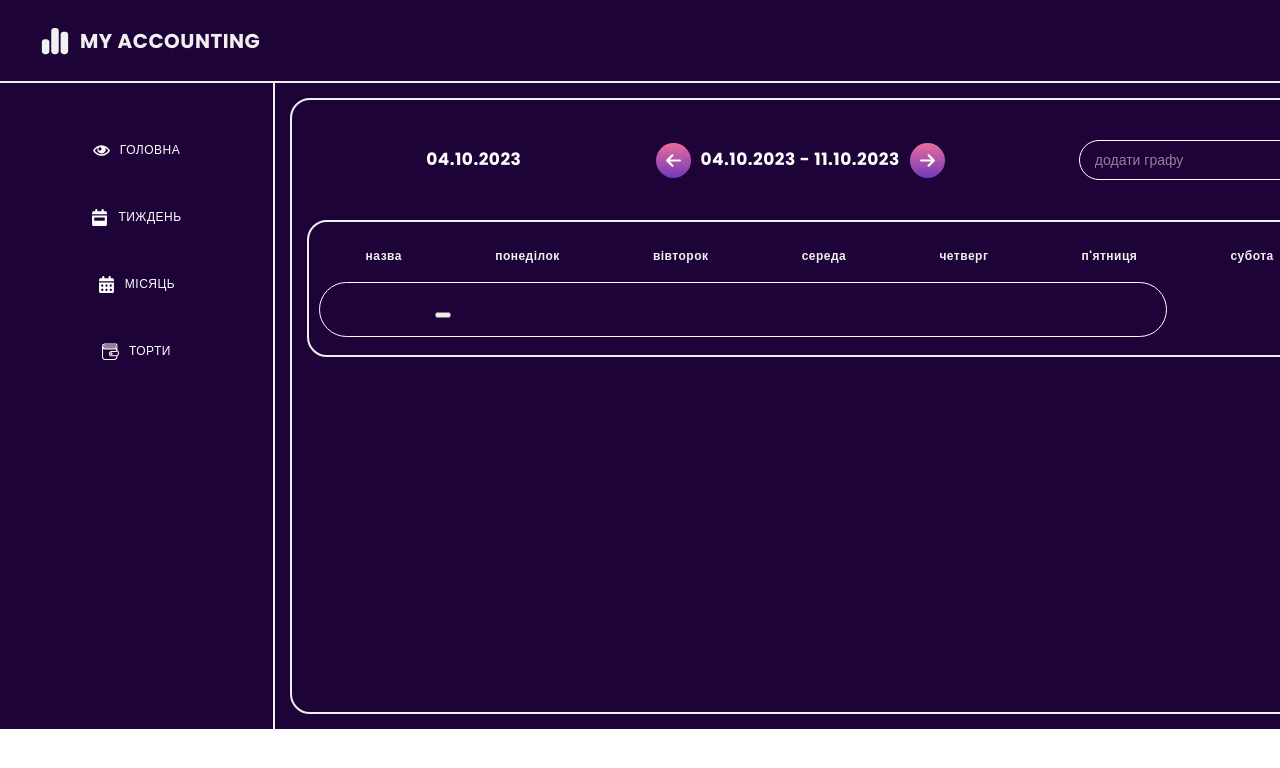
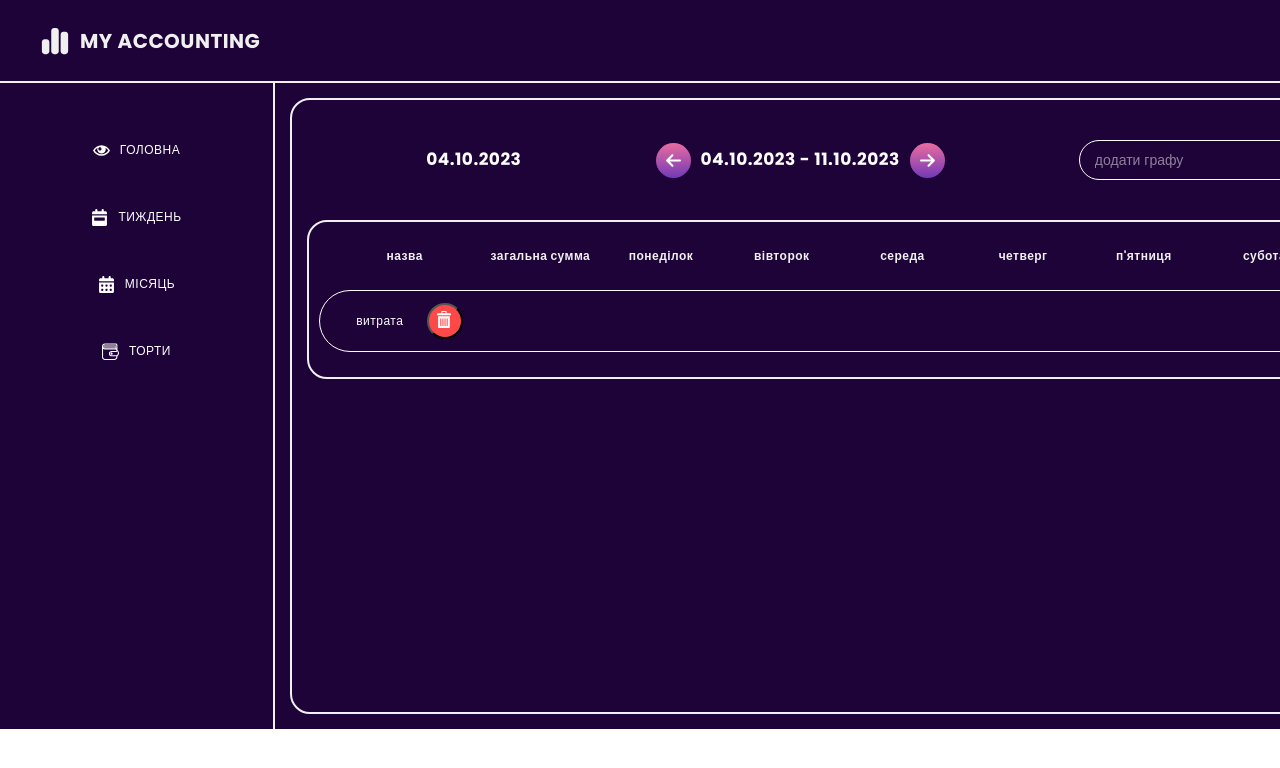
Before and after one commit to DenysPetrenk0/my_accounting, a React (Create React App) app: page /week in a window 1280 px wide. Shown: the top 768 px of the page. Built offline with nearby package versions, Linux system fonts and the light colour scheme; a web font is replaced by a local one.

Commit message:
added addcost component, part of the work logic component

```diff
--- a/db.json
+++ b/db.json
@@ -20,6 +20,13 @@
       "cost": "232323",
       "phone": "23223",
       "id": 4
+    },
+    {
+      "name": "wer",
+      "cake": "wer",
+      "cost": "234",
+      "phone": "2342",
+      "id": 5
     }
   ]
 }
--- a/src/componets/addCake/AddCake.js
+++ b/src/componets/addCake/AddCake.js
@@ -15,12 +15,11 @@ class AddCake extends Component {
 
     componentDidMount= () => {
         this.props.getCakeOperation();
-    }
+    };
 
     onHandleChange = (event) => {
         const {name, value} = event.target;
         this.setState({[name]: value })
-
     };
 
     onSubmit = (event) => {
@@ -28,7 +27,7 @@ class AddCake extends Component {
         event.preventDefault();
         this.props.addCakeOperation({name, cake, cost, phone});
         this.setState({name: "", cake: "", cost: "", phone: ""});
-    }
+    };
 
     render() {
         const {name, cake, phone, cost} = this.state;
--- /dev/null
+++ b/src/componets/addCost/AddCost.js
@@ -0,0 +1,48 @@
+import React, {Component} from "react";
+import addCostIcon from "./icon/addCostIcon.svg";
+import {AddCostStyled} from "./AddCostStyled";
+import colors from "../../style/colors";
+
+class AddCost extends Component {
+
+    state = {cost: ""};
+
+    onHandleChange = (event) => {
+        const { name, value } = event.target;
+        this.setState({[name]: value});
+        console.log(this.state)
+    };
+
+    onSubmit = (event) => {
+        event.preventDefault();
+        console.log(this)
+        // this.setState({cost: ""});
+    };
+
+    render() {
+
+        return (
+            <AddCostStyled onSubmit={this.onSubmit} colors={colors}>
+                <label className="cost-add__container">
+                    <input
+                        value={this.state.cost}
+                        onChange={this.onHandleChange}
+                        className="cost-add__input"
+                        type="text"
+                        placeholder="додати графу"
+                        autoComplete="off"
+                        name="cost"
+                        required
+                    />
+                    <button type="submit" className="cost-add__button">
+                        <svg className="cost-add__button__icon" height="17" width="17">
+                            <use href={ addCostIcon + "#plus" }></use>
+                        </svg>
+                    </button>
+                </label>
+            </AddCostStyled>
+        );
+    }
+}
+
+export default AddCost;
--- /dev/null
+++ b/src/componets/addCost/AddCostStyled.js
@@ -0,0 +1,49 @@
+import styled from "styled-components";
+
+export const AddCostStyled = styled.form `
+  .cost-add {
+
+    &__container {
+      display: flex;
+    }
+
+    &__input {
+      width: 225px;
+      height: 40px;
+      margin-right: 10px;
+      border-radius: 100px;
+      border: 1px solid ${(props) => props.colors.darkColors.title};
+      background: ${(props) => props.colors.darkColors.background};
+      padding-left: 15px;
+      color: ${(props) => props.colors.darkColors.title};
+
+      &::placeholder {
+        font-size: 14px;
+        font-style: normal;
+        font-weight: 400;
+        line-height: 1.5;
+        opacity: 0.5;
+        color: ${(props) => props.colors.darkColors.title};
+      }
+    }
+
+    &__button {
+      border-radius: 50%;
+      height: 35px;
+      width: 35px;
+      background: linear-gradient(178.18deg, #FD749B -13.56%, #281AC8 158.3%);
+      border: none;
+      display: flex;
+      justify-content: center;
+      align-items: center;
+
+      //&:hover {
+      //  scale: 1.5;
+      //}
+
+      &__icon {
+        fill: ${(props) => props.colors.darkColors.title};
+      }
+    }
+  }
+`;
--- a/src/pages/week/WeekPage.js
+++ b/src/pages/week/WeekPage.js
@@ -1,7 +1,8 @@
 import React from "react";
 import {WeekPageStyled} from "./WeekPageStyled";
 import colors from "../../style/colors";
-import arrowIcon from "../week/icon/arrow.svg";
+import weekIcon from "./icon/weekIcom.svg";
+import AddCost from "../../componets/addCost/AddCost";
 
 const WeekPage = () => {
   return(
@@ -11,30 +12,22 @@ const WeekPage = () => {
               <div className="week__number__box">
                   <button type="button" className="week__number__button-arrow">
                       <svg className="week__number__button-arrow__icon" height="17" width="17">
-                          <use href={arrowIcon + "#arrow-left"}></use>
+                          <use href={weekIcon + "#arrow-left"}></use>
                       </svg>
                   </button>
                   <h2 className="week__number__current-week">04.10.2023 - 11.10.2023</h2>
                   <button type="button" className="week__number__button-arrow">
                       <svg className="week__number__button-arrow__icon" height="17" width="17">
-                          <use href={arrowIcon + "#arrow-right"}></use>
+                          <use href={weekIcon + "#arrow-right"}></use>
                       </svg>
                   </button>
               </div>
-              <form>
-                  <label className="week__number__add">
-                      <input className="week__number__add-input" type="text" placeholder="додати графу"/>
-                      <buttom className="week__number__button-add">
-                          <svg className="week__number__button-add__icon" height="17" width="17">
-                              <use href={arrowIcon + "#plus"}></use>
-                          </svg>
-                      </buttom>
-                  </label>
-              </form>
+              <AddCost />
           </div>
           <div className="week__content">
               <div className="week__content__box">
                   <p className="week__content__title">назва</p>
+                  <p className="week__content__title">загальна сумма</p>
                   <p className="week__content__title">понеділок</p>
                   <p className="week__content__title">вівторок</p>
                   <p className="week__content__title">середа</p>
@@ -45,8 +38,15 @@ const WeekPage = () => {
               </div>
               <form className="week__content__form">
                   <label className="week__content__form__label">
+                      <div className="week__content__form__name__box">
+                          <p className="week__content__form__name">витрата</p>
+                          <button type="button" className="week__content__form__button-del">
+                              <svg className="week__number__button-arrow__icon" height="17" width="17">
+                                  <use href={weekIcon + "#del"}></use>
+                              </svg>
+                          </button>
+                      </div>
                       <input type="text" className="week__content__form__input"/>
-                      <button></button>
                       <input type="text" className="week__content__form__input"/>
                       <input type="text" className="week__content__form__input"/>
                       <input type="text" className="week__content__form__input"/>
--- a/src/pages/week/WeekPageStyled.js
+++ b/src/pages/week/WeekPageStyled.js
@@ -32,8 +32,7 @@ export const WeekPageStyled = styled.div `
         margin-left: 10px;
       }
 
-      &__button-arrow,
-      &__button-add {
+      &__button-arrow {
         border-radius: 50%;
         height: 35px;
         width: 35px;
@@ -51,30 +50,6 @@ export const WeekPageStyled = styled.div `
           fill: ${(props) => props.colors.darkColors.title};
         }
       }
-
-      &__add {
-        display: flex;
-
-        &-input {
-          width: 225px;
-          height: 40px;
-          margin-right: 10px;
-          border-radius: 100px;
-          border: 1px solid ${(props) => props.colors.darkColors.title};
-          background: ${(props) => props.colors.darkColors.background};
-          padding-left: 15px;
-          color: ${(props) => props.colors.darkColors.title};
-
-          &::placeholder {
-            font-size: 14px;
-            font-style: normal;
-            font-weight: 400;
-            line-height: 1.5;
-            opacity: 0.5;
-            color: ${(props) => props.colors.darkColors.title};
-          }
-        }
-      }
     }
 
     &__content {
@@ -86,21 +61,30 @@ export const WeekPageStyled = styled.div `
       &__box {
         margin-bottom: 25px;
         display: flex;
-        justify-content: space-around;
+        justify-content: space-evenly;
       }
 
       &__title {
+        width: 100px;
+        text-align: center;
         color: ${(props) => props.colors.darkColors.text};
         font-size: 12px;
         font-style: normal;
         font-weight: 700;
         line-height: 1.5;
+
+        &:first-child {
+          width: 130px;
+        }
       }
 
       &__form {
 
         &__label {
-          padding: 15px;
+          display: flex;
+          justify-content: space-evenly;
+          width: 100%;
+          padding: 10px 5px;
           border-radius: 100px;
           border: 1px solid ${(props) => props.colors.darkColors.title};
         }
@@ -110,7 +94,34 @@ export const WeekPageStyled = styled.div `
           height: 40px;
           background: ${(props) => props.colors.darkColors.background};
           color: ${(props) => props.colors.darkColors.title};
-          border: transparent;
+          border:transparent;
+          text-align: center;
+        }
+
+        &__name {
+          font-size: 12px;
+          font-style: normal;
+          font-weight: 400;
+          line-height: 1.5;
+          color: ${(props) => props.colors.darkColors.title};
+
+          &__box {
+            display: flex;
+            align-items: center;
+            justify-content: space-around;
+            width: 130px;
+            height: 40px;
+          }
+        }
+
+        &__button {
+
+          &-del {
+            width: 36px;
+            height: 36px;
+            border-radius: 50%;
+            background: ${(props) => props.colors.darkColors.down};
+          }
         }
       }
     }
--- a/src/style/colors.js
+++ b/src/style/colors.js
@@ -14,6 +14,7 @@ export const darkColors = {
   buttonText: "#FFFFFF",
   attention: "#DC143C",
   edit: "#14dc6783",
+  down: "#FF4949"
 };
 export const lightColors = {
   primary: "#FFFFFF",
```
Also changed, not shown: src/componets/addCost/icon/addCostIcon.svg (added), src/pages/week/icon/weekIcom.svg.
